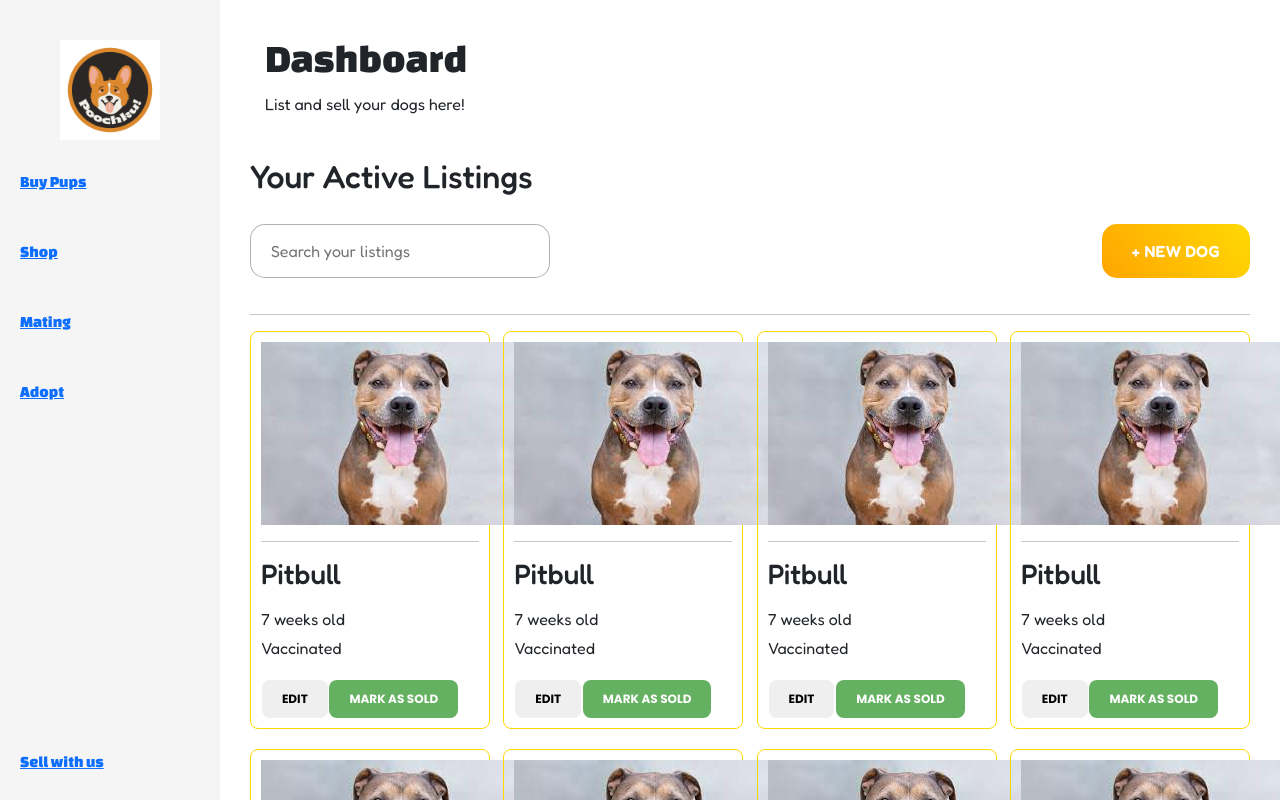
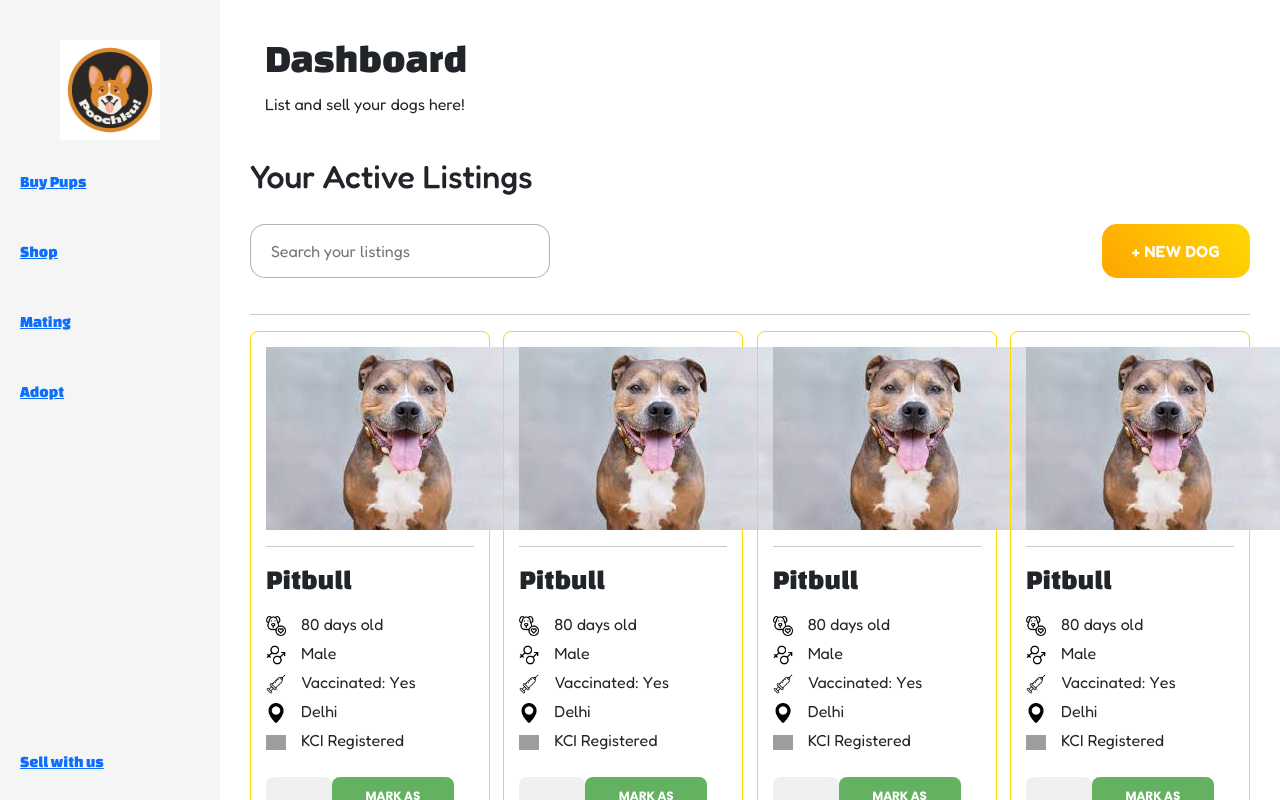
Before and after one commit to namish800/poochku-frontend, a React (Create React App) app: page /seller in a window 1280 px wide. Shown: the top 800 px of the page. Built offline with nearby package versions, Linux system fonts and the light colour scheme; grey boxes are pictures that could not be loaded.

Commit message:
Styled dog cards listed for sale

```diff
--- a/src/Components/Reusable/DogForSaleCard/index.js
+++ b/src/Components/Reusable/DogForSaleCard/index.js
@@ -1,15 +1,27 @@
 import './style.css'
 import whatsappIcon from '../../../Assets/whatsapp.svg'
 import Pitbull from '../../../Assets/pitbull.jpg'
+import Dog from '../../../Assets/dog.png'
+import gender from '../../../Assets/gender-fluid.png'
+import location from '../../../Assets/location-pin.png'
+import vaccine from '../../../Assets/injection.png'
+import quality from '../../../Assets/quality.png'
 
 const DogForSaleCard = () => {
   return (
     <div className='dogForSaleCard'>
         <img src={Pitbull}/>
         <hr/>
-        <h3>Pitbull</h3>
-        <p>7 weeks old</p>
-        <p>Vaccinated</p>
+      <h3>Pitbull</h3>
+        <div>
+          <div className='detailWrapper'><img src={Dog} /><p>80 days old</p></div>
+          <div className='detailWrapper'><img src={gender}/><p>Male</p></div>
+          <div className='detailWrapper'><img src={vaccine}/><p>Vaccinated: Yes </p></div>
+        </div>
+        <div>
+          <div className='detailWrapper'><img src={location}/><p>Delhi</p></div>
+          <div className='detailWrapper'><img src={quality}/><p>KCI Registered</p></div>
+        </div>
         <div className='actionWrapper'>
             <button className='bestBuy'>Edit</button>
             <button className='whatsappEnquire'>Mark as Sold</button>
--- a/src/Components/Reusable/DogForSaleCard/style.css
+++ b/src/Components/Reusable/DogForSaleCard/style.css
@@ -3,11 +3,21 @@
   border-radius: 8px;
   border: 1px solid #ffd903;
   font-family: fredoka;
-  padding: 10px;
+  padding: 15px;
   margin-bottom: 20px;
+}
+.dogForSaleCard .detailWrapper {
+  display: flex;
+  align-items: center;
+}
+.dogForSaleCard .detailWrapper img {
+  width: 20px;
+  height: auto;
+  margin-right: 15px;
 }
 .dogForSaleCard h3 {
   margin-bottom: 15px;
+  font-family: changa one;
 }
 .dogForSaleCard p {
   margin-bottom: 5px;
--- a/src/Components/Reusable/DogForSaleCard/style.scss
+++ b/src/Components/Reusable/DogForSaleCard/style.scss
@@ -3,11 +3,22 @@
     border-radius: 8px;
     border: 1px solid #ffd903;
     font-family: fredoka;
-    padding: 10px;
+    padding: 15px;
     margin-bottom: 20px;
+
+    .detailWrapper{
+        display: flex;
+        align-items: center;
+        img{
+            width: 20px;
+            height: auto;
+            margin-right: 15px;
+        }
+    }
 
     h3{
         margin-bottom: 15px;
+        font-family: changa one;
 
     }
     p{
```
Also changed, not shown: 1 other file (tests, documents, lock files or other folders).
